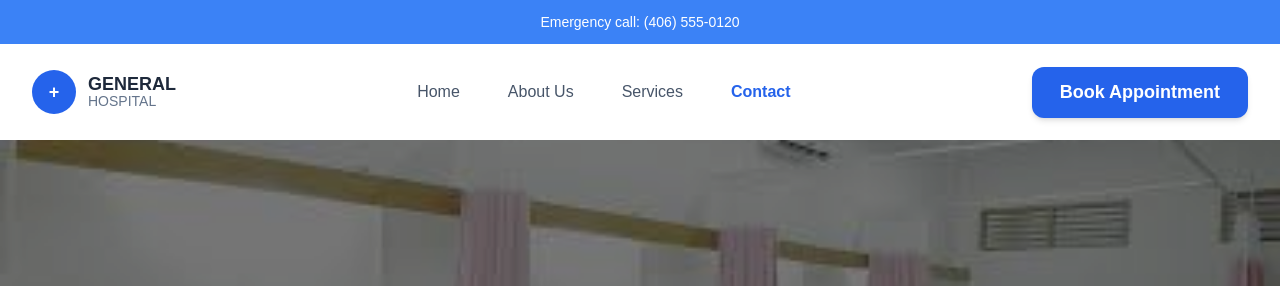
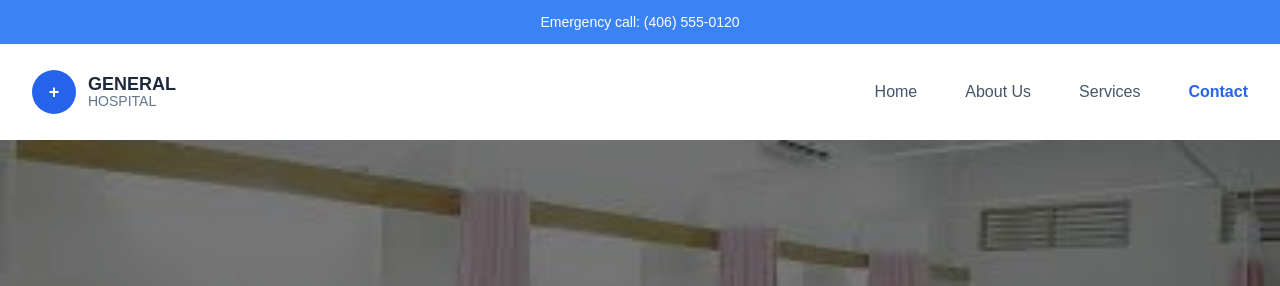
Before and after one commit to naveedmastoi700-design/E-portal-project, a website: page services.html in a window 1280 px wide. Shown: the top 286 px of the page. Drawn offline with nearby package versions, Linux system fonts and the light colour scheme.

Commit message:
Remove 'Book Appointment' link from services.html
Removed the 'Book Appointment' link from the header.

```diff
--- a/services.html
+++ b/services.html
@@ -89,9 +89,7 @@
                 <a href="services.html" class="hover:text-blue-600 transition">Services</a>
                 <a href="contact.html" class="text-blue-600 font-semibold">Contact</a>
             </nav>
-            <a href="contact.html" class="bg-blue-600 text-white px-7 py-3 rounded-xl font-semibold
-              hover:bg-blue-700 transition shadow-md">
-                Book Appointment
+
             </a>
         </div>
     </header>
```
